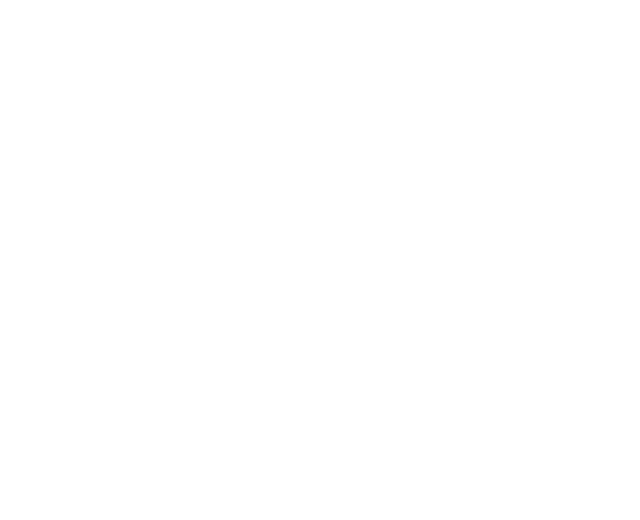
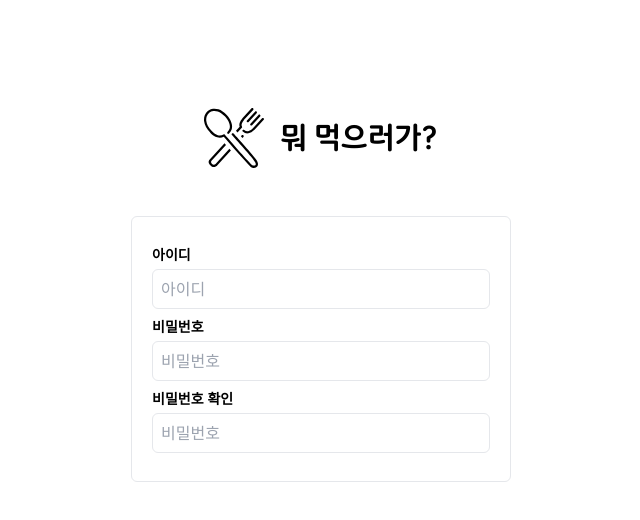
Before and after one commit to What-s-Eating/whats-eating-front, a Next.js app: page /auth/register in a window 1280 px wide. Shown: the top 520 px of the page, without its empty margins (319-959 px from the left). Built offline with nearby package versions, Linux system fonts and the light colour scheme.

Commit message:
feat: kakao login logic

```diff
--- a/src/pages/auth/login.tsx
+++ b/src/pages/auth/login.tsx
@@ -36,6 +36,17 @@
               <Button variant="primary" className="w-full text-lg h-12 mt-6">
                 로그인
               </Button>
+
+              <button className="w-full bg-[#FEE500] h-10 rounded-lg flex items-center justify-center relative mt-10">
+                <img
+                  src="/icons/kakao-login-symbol.png"
+                  alt="kakao"
+                  className="w-5 h-5 absolute left-4"
+                />
+                <span className="text-black text-sm font-bold text-center">
+                  카카오로 로그인
+                </span>
+              </button>
             </div>
           </div>
           <div className="flex flex-row">
--- a/src/pages/auth/register.tsx
+++ b/src/pages/auth/register.tsx
@@ -1,5 +1,52 @@
+import Input from "@/components/Input";
+import Logo from "@/components/Logo";
+
 const Register = () => {
-  return <></>;
+  return (
+    <>
+      <div className="h-[100vh]">
+        <Logo
+          imageHeight={60}
+          imageWidth={60}
+          imageClassName="lg:max-w-[60px] max-w-[40px]"
+          fontClassName="lg:text-[28px] text-[20px] ml-4"
+          className="pb-[48px] mt-[108px]"
+        />
+        <div className="flex flex-col items-center justify-center px-[40px] lg:w-[460px] mx-auto">
+          <div className="border w-full h-full rounded-md">
+            <div className="px-[20px] py-[28px] items-center flex flex-col">
+              <div className="flex flex-col w-full">
+                <span className="mb-1 font-bold text-sm">아이디</span>
+                <Input
+                  variant="primary"
+                  className="mx-auto w-full h-10"
+                  placeholder="아이디"
+                />
+              </div>
+              <div className="flex flex-col w-full mt-2">
+                <span className="mb-1 font-bold text-sm">비밀번호</span>
+                <Input
+                  variant="primary"
+                  className="mx-auto w-full h-10"
+                  type="password"
+                  placeholder="비밀번호"
+                />
+              </div>
+              <div className="flex flex-col w-full mt-2">
+                <span className="mb-1 font-bold text-sm">비밀번호 확인</span>
+                <Input
+                  variant="primary"
+                  className="mx-auto w-full h-10"
+                  type="password"
+                  placeholder="비밀번호"
+                />
+              </div>
+            </div>
+          </div>
+        </div>
+      </div>
+    </>
+  );
 };
 
 export default Register;
```
Also changed, not shown: public/icons/kakao-login-symbol.png (added).
